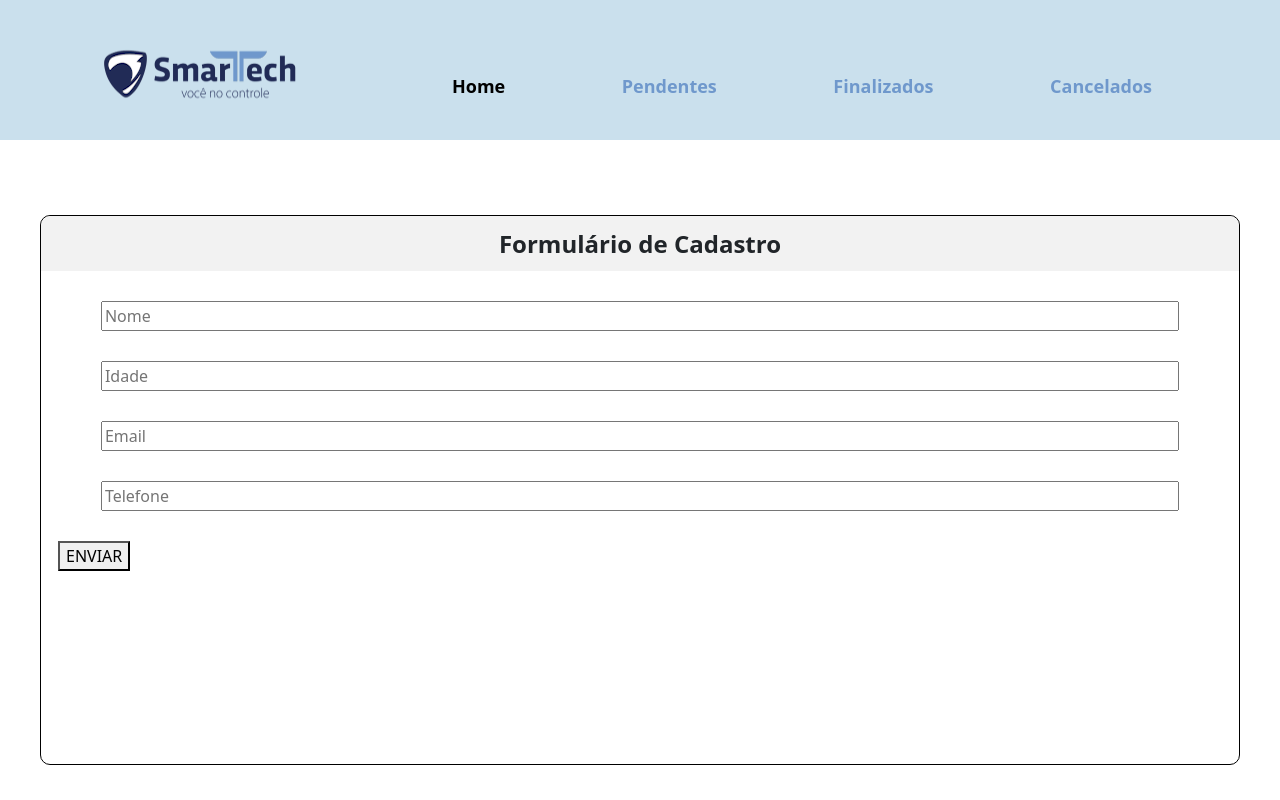
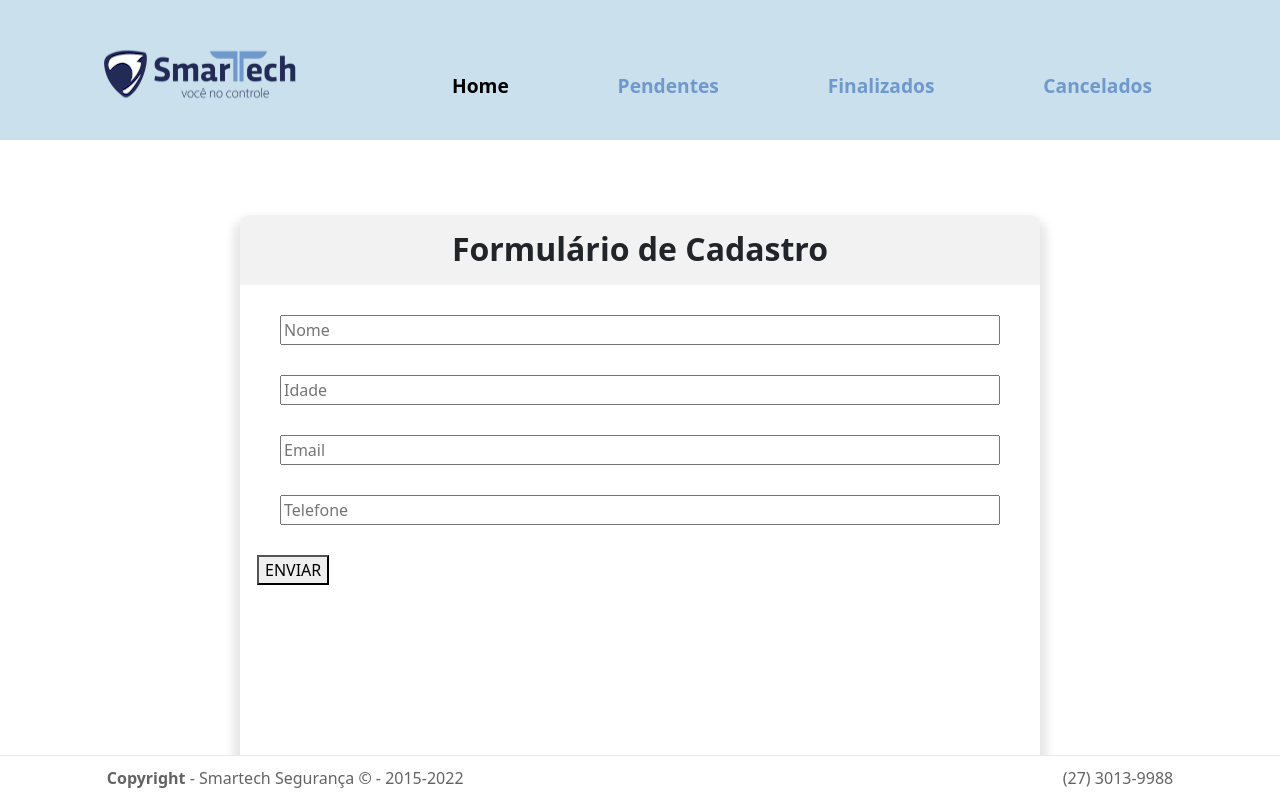
Before and after one commit to matheusml583/tests_react, a React (Create React App) app: page / in a window 1280 px wide. Built offline with nearby package versions, Linux system fonts and the light colour scheme.

Commit message:
cmmt footer

```diff
--- a/src/App.js
+++ b/src/App.js
@@ -4,6 +4,7 @@ import { BrowserRouter as Router, Routes, Route } from "react-router-dom";
 import ReactDOM from "react-dom/client";
 import Pendentes from './pages/Pendentes';
 import FormPage from './pages/Form';
+import Footer from './components/Footer';
 
 function App() {
   return (
@@ -22,6 +23,7 @@ function App() {
                 </Route>
               </Routes>
             </div>
+            <Footer />
       </Router>
     </div>
   );
--- /dev/null
+++ b/src/components/Footer/Footer.css
@@ -0,0 +1,20 @@
+.bodyFooter{
+    background: none repeat scroll 0 0 white;
+    border-top: 1px solid #e7eaec;
+    bottom: 0;
+    left: 0;
+    padding: 10px 20px;
+    position: absolute;
+    right: 0;
+    color: #636363;
+}
+
+.copyright{
+    float: left;
+    margin-left: 7%;
+}
+
+.telefone{
+    float: right;
+    margin-right: 7%;
+}
--- /dev/null
+++ b/src/components/Footer/index.js
@@ -0,0 +1,14 @@
+import './Footer.css'
+
+const Footer = () => {
+
+    return(
+        <div className="bodyFooter">
+            <div className='copyright'><strong>Copyright</strong> - Smartech Segurança © - 2015-2022</div>
+            <div className='telefone'>(27) 3013-9988</div>
+        </div>
+    )
+
+}
+
+export default Footer
--- a/src/components/NavBar/NavBar.css
+++ b/src/components/NavBar/NavBar.css
@@ -6,7 +6,7 @@
 
 .link_navbar{
     color: #6f98cc;
-    font-size: large;
+    font-size: larger;
     text-decoration: none;
 }
 
--- a/src/components/form/style.css
+++ b/src/components/form/style.css
@@ -1,8 +1,10 @@
 .bodyForm{
-    min-width: 1200px;
-    width: 80%;
+    max-width: 1000px;
+    min-width: 800px;
+    width: auto;
     height: 550px;
-    border: 1px solid black;
+    /* border: 1px solid black; */
+    box-shadow: #e7e7e7 0px 10px 10px 7px;
     margin: auto;
     margin-top: 75px;
     border-radius: 10px;
@@ -12,8 +14,8 @@
     background-color: #f2f2f2;
     border-radius: 10px 10px 0 0;
     width: 100%;
-    height: 55px;
+    height: 70px;
     text-align: center;
-    font-size: x-large;
+    font-size: xx-large;
     padding-top: 10px;
 }
```
